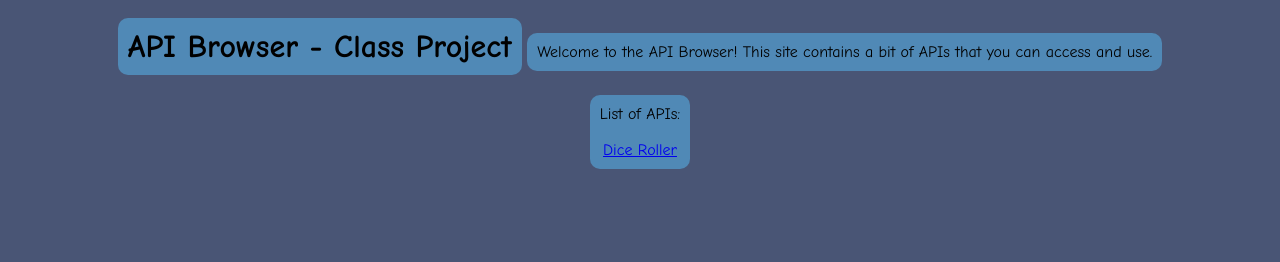
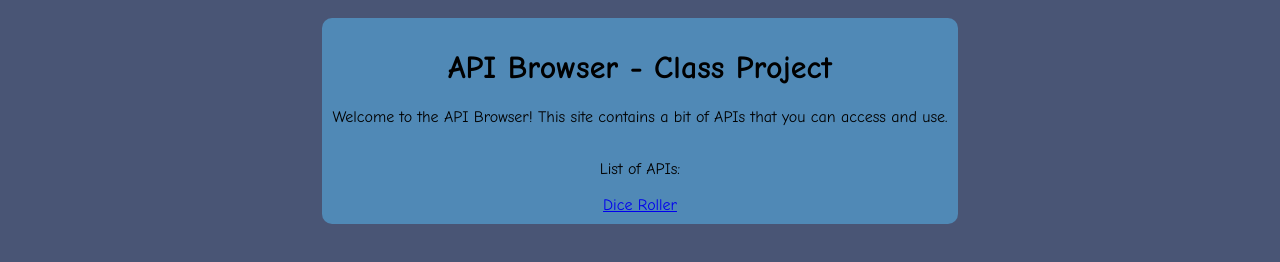
Before and after one commit to alphabet-soip/node-dice-roller-1, a website: page static/index.html in a window 1280 px wide. Drawn offline with Linux system fonts and the light colour scheme.

Commit message:
update file

```diff
--- a/static/index.html
+++ b/static/index.html
@@ -19,10 +19,10 @@
 	</style>
 </head>
 <body>
-	<h1 class="color_block">API Browser - Class Project</h1>
-	<p class="color_block">Welcome to the API Browser! This site contains a bit of APIs that you can access and use.</p>
+	<div class="color_block">
+	<h1>API Browser - Class Project</h1>
+	<p>Welcome to the API Browser! This site contains a bit of APIs that you can access and use.</p>
 	<br />
-	<div class="color_block">
 	List of APIs:
 	<br />
 	<br />
```
